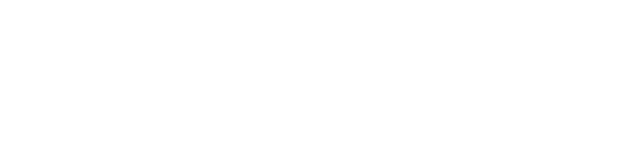
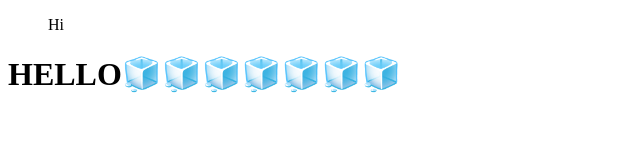
Before and after one commit to Aiden-mmm/Aiden, a plain HTML site: page index.html in a window 1280 px wide. Shown: the whole page, without its empty margins (0-640 px from the left). Drawn offline with Linux system fonts and the light colour scheme.

Commit message:
Added writing, and greetings.

```diff
--- a/index.html
+++ b/index.html
@@ -6,6 +6,7 @@
     <title>Document</title>
 </head>
 <body>
-
+<ul>Hi</ul><H1>HELLO🧊🧊🧊🧊🧊🧊🧊</H1>
+<br>
 </body>
 </html>
```
